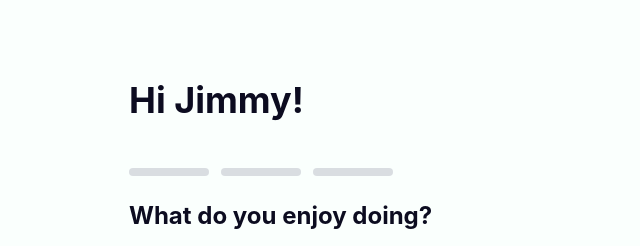
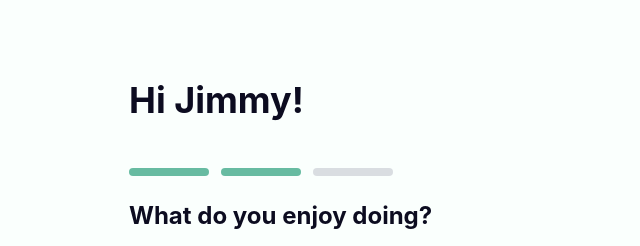
Before and after one commit to kunlizhang/wander, a React (Vite) app in the folder wander-app/: page /trip in a window 1280 px wide. Shown: the top 246 px of the page, without its empty margins (319-959 px from the left). Built offline with nearby package versions, Linux system fonts and the light colour scheme.

Commit message:
Chaange progress bar to be correct

```diff
--- a/wander-app/src/pages/WelcomePage.jsx
+++ b/wander-app/src/pages/WelcomePage.jsx
@@ -21,7 +21,7 @@ function WelcomePage() {
             <div className="w-96">
                 <div className="mt-20"></div>
                 <div className="text-4xl font-bold mb-12">Hi Jimmy!</div>
-                <ProgressBar brightCount={0} />
+                <ProgressBar brightCount={2} />
                 <div className="text-2xl font-bold mt-6">What do you enjoy doing?</div>
                 <div className="mt-4"></div>
                 <CategoryGrid categories={categories} />
```
